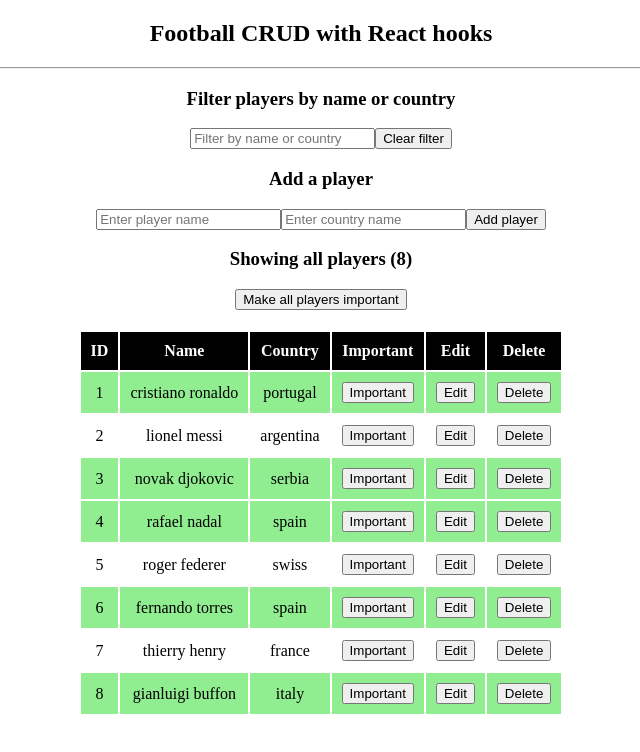
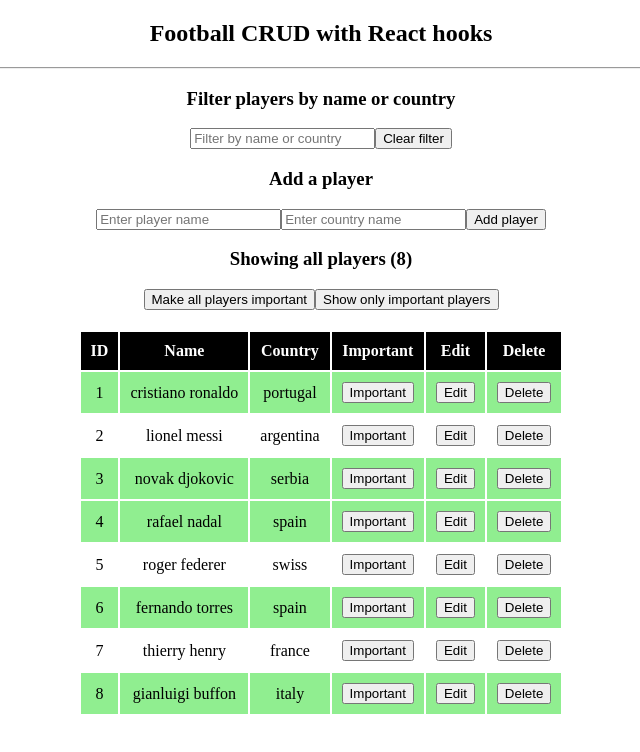
Before and after one commit to 5ecured/refresh-crud, a React (Create React App) app: page / in a window 1280 px wide. Shown: the top 752 px of the page, without its empty margins (319-959 px from the left). Built offline with nearby package versions, Linux system fonts and the light colour scheme.

Commit message:
show only important players done

```diff
--- a/src/App.js
+++ b/src/App.js
@@ -42,6 +42,7 @@ const App = () => {
 
   const [filteredPlayer, setFilteredPlayer] = useState('')
 
+  const [showAll, setShowAll] = useState(true)
 
   const addPlayerFunction = (newPlayerObject) => {
     newPlayerObject.id = players.length + 1
@@ -107,6 +108,8 @@ const App = () => {
     }
   }
 
+  const playersToDisplay = showAll ? players : players.filter(player => player.important)
+
   return (
     <>
       <h2 className='center'>Football CRUD with React hooks</h2>
@@ -125,22 +128,26 @@ const App = () => {
       {
         filteredPlayer.length > 0 ?
           <FilteredPlayers
-            playersToDisplay={players}
+            playersToDisplay={playersToDisplay}
             deletePlayerFunction={deletePlayerFunction}
             whichPlayerToEdit={whichPlayerToEdit}
             toggleImportant={toggleImportant}
             playersLength={players.length}
             toggleImportantAll={toggleImportantAll}
             filteredPlayer={filteredPlayer}
+            showAll={showAll}
+            setShowAll={setShowAll}
           />
           :
           <DisplayPlayers
-            playersToDisplay={players}
+            playersToDisplay={playersToDisplay}
             deletePlayerFunction={deletePlayerFunction}
             whichPlayerToEdit={whichPlayerToEdit}
             toggleImportant={toggleImportant}
             playersLength={players.length}
             toggleImportantAll={toggleImportantAll}
+            showAll={showAll}
+            setShowAll={setShowAll}
           />
       }
     </>
--- a/src/components/DisplayPlayers.js
+++ b/src/components/DisplayPlayers.js
@@ -1,7 +1,7 @@
 import React from 'react'
 import '../App.css'
 
-const DisplayPlayers = ({ playersToDisplay, deletePlayerFunction, whichPlayerToEdit, toggleImportant, playersLength, toggleImportantAll }) => {
+const DisplayPlayers = ({ playersToDisplay, deletePlayerFunction, whichPlayerToEdit, toggleImportant, playersLength, toggleImportantAll, showAll, setShowAll }) => {
     const toDisplay = playersToDisplay.map(el => {
         return (
             <tr key={el.id} style={{
@@ -21,6 +21,7 @@ const DisplayPlayers = ({ playersToDisplay, deletePlayerFunction, whichPlayerToE
         <div style={{ textAlign: 'center' }}>
             <h3>Showing all players ({playersLength})</h3>
             <button onClick={() => toggleImportantAll()}>Make all players important</button>
+            <button onClick={() => setShowAll(!showAll)}>Show {showAll ? 'only important' : 'all'} players</button>
             <div style={{ display: 'flex', justifyContent: 'center', textAlign: 'center', marginTop: '20px' }}>
                 <table>
                     <tr style={{ backgroundColor: 'black', color: 'white' }}>
--- a/src/components/FilteredPlayers.js
+++ b/src/components/FilteredPlayers.js
@@ -1,7 +1,7 @@
 import React from 'react'
 import '../App.css'
 
-const FilteredPlayers = ({ playersToDisplay, deletePlayerFunction, whichPlayerToEdit, toggleImportant, playersLength, toggleImportantAll, filteredPlayer }) => {
+const FilteredPlayers = ({ playersToDisplay, deletePlayerFunction, whichPlayerToEdit, toggleImportant, toggleImportantAll, filteredPlayer, showAll, setShowAll }) => {
     const displayFilteredPlayers = playersToDisplay.filter(player => (
         player.name.toUpperCase().includes(filteredPlayer.toUpperCase()) ||
         player.name.toLowerCase().includes(filteredPlayer.toLowerCase()) ||
@@ -29,6 +29,7 @@ const FilteredPlayers = ({ playersToDisplay, deletePlayerFunction, whichPlayerTo
         <div style={{ textAlign: 'center' }}>
             <h3>Showing filtered players ({toDisplay.length})</h3>
             <button onClick={() => toggleImportantAll()}>Make all players important</button>
+            <button onClick={() => setShowAll(!showAll)}>Show {showAll ? 'only important' : 'all'} players</button>
             <div style={{ display: 'flex', justifyContent: 'center', textAlign: 'center', marginTop: '20px' }}>
                 <table>
                     <tr style={{ backgroundColor: 'black', color: 'white' }}>
```
